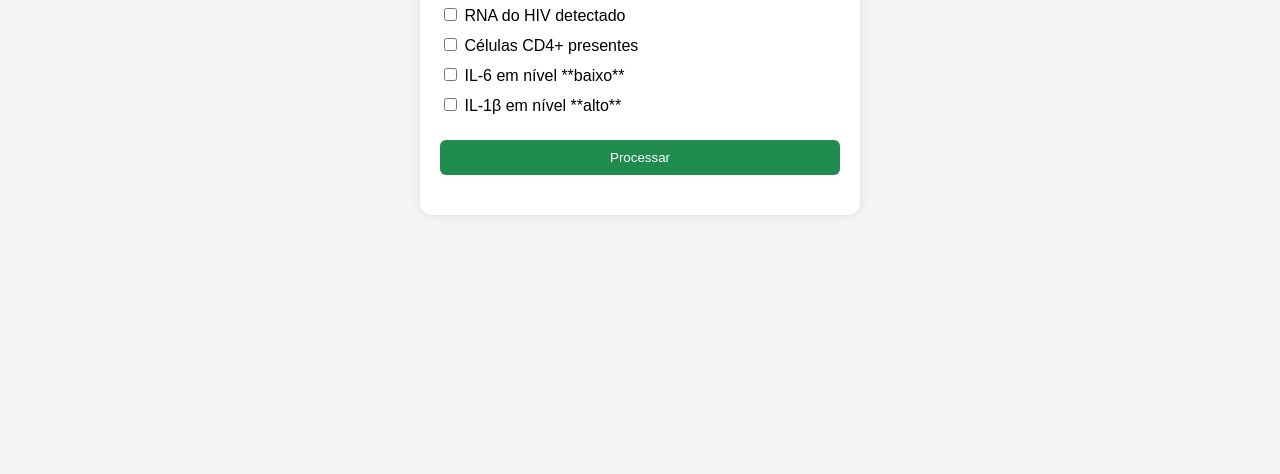
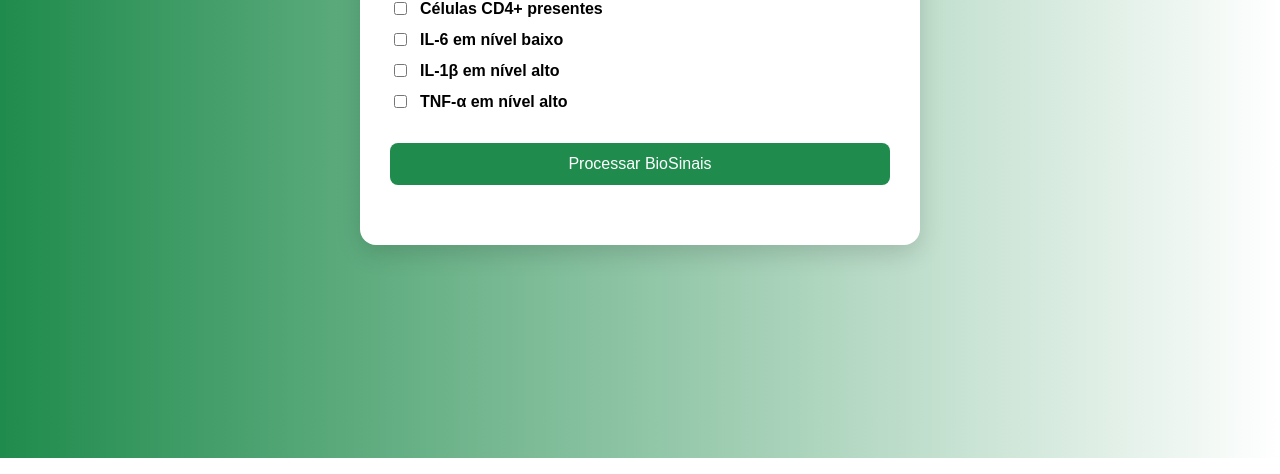
Before and after one commit to Dala35/Bioai-Ctx-Simulator, a plain HTML site: page index.html in a window 1280 px wide. Shown: the part 342-816 px from the top of the page. Drawn offline with Linux system fonts and the light colour scheme.

Commit message:
Update index.html

```diff
--- a/index.html
+++ b/index.html
@@ -2,11 +2,13 @@
 <head>
   <meta charset="UTF-8" />
   <meta name="viewport" content="width=device-width, initial-scale=1.0" />
-  <title>Simulador BioAI‑CTX</title>
+  <title>Simulador BioAI‑CTX v2.0</title>
   <style>
     body {
       font-family: Arial, sans-serif;
-      background: #f4f4f4;
+      background: linear-gradient(to right, #1f8b4c, #ffffff);
+      margin: 0;
+      padding: 0;
       display: flex;
       justify-content: center;
       align-items: center;
@@ -14,22 +16,28 @@
     }
     .container {
       background: #fff;
-      padding: 20px;
-      border-radius: 12px;
-      box-shadow: 0 0 10px rgba(0, 0, 0, 0.1);
-      max-width: 400px;
+      padding: 30px;
+      border-radius: 16px;
+      box-shadow: 0 8px 24px rgba(0, 0, 0, 0.15);
+      max-width: 500px;
       width: 100%;
     }
     h2 {
       text-align: center;
-      color: #333;
+      color: #1f8b4c;
     }
     label {
       display: block;
-      margin: 10px 0 5px;
+      margin: 12px 0;
+      font-weight: bold;
+    }
+    .checkbox-group {
+      display: flex;
+      align-items: center;
+      gap: 10px;
     }
     .result {
-      margin-top: 20px;
+      margin-top: 30px;
       font-size: 1.2em;
       font-weight: bold;
       text-align: center;
@@ -37,26 +45,37 @@
     button {
       margin-top: 20px;
       width: 100%;
-      padding: 10px;
+      padding: 12px;
       background-color: #1f8b4c;
       color: white;
       border: none;
-      border-radius: 6px;
+      border-radius: 8px;
       cursor: pointer;
+      font-size: 1em;
     }
     button:hover {
       background-color: #166c3b;
+    }
+    .explanation {
+      font-size: 0.9em;
+      color: #333;
+      margin-top: 10px;
+      text-align: justify;
     }
   </style>
 </head>
 <body>
   <div class="container">
-    <h2>Simulador BioAI‑CTX</h2>
-    <label><input type="checkbox" id="hivRNA" /> RNA do HIV detectado</label>
-    <label><input type="checkbox" id="cd4" /> Células CD4+ presentes</label>
-    <label><input type="checkbox" id="il6" /> IL-6 em nível **baixo**</label>
-    <label><input type="checkbox" id="il1b" /> IL-1β em nível **alto**</label><button onclick="processarSinais()">Processar</button>
+    <h2>Simulador BioAI‑CTX</h2><label class="checkbox-group"><input type="checkbox" id="hivRNA" /> RNA do HIV detectado</label>
+<label class="checkbox-group"><input type="checkbox" id="cd4" /> Células CD4+ presentes</label>
+<label class="checkbox-group"><input type="checkbox" id="il6" /> IL-6 em nível baixo</label>
+<label class="checkbox-group"><input type="checkbox" id="il1b" /> IL-1β em nível alto</label>
+<label class="checkbox-group"><input type="checkbox" id="tnfa" /> TNF-α em nível alto</label>
+
+<button onclick="processarSinais()">Processar BioSinais</button>
+
 <div class="result" id="resultado"></div>
+<div class="explanation" id="explicacao"></div>
 
   </div>  <script>
     function processarSinais() {
@@ -64,19 +83,21 @@
       const cd4 = document.getElementById("cd4").checked;
       const il6 = document.getElementById("il6").checked;
       const il1b = document.getElementById("il1b").checked;
+      const tnfa = document.getElementById("tnfa").checked;
 
-      const andLogic = hivRNA && cd4 && il6;
-      const norLogic = !il1b;
-
-      const ativarCas12b = andLogic && norLogic;
+      const ativarCas12b = hivRNA && cd4 && il6 && !il1b && !tnfa;
 
       const resultado = document.getElementById("resultado");
+      const explicacao = document.getElementById("explicacao");
+
       if (ativarCas12b) {
         resultado.textContent = "✅ Terapia ativada: Cas12b ON";
         resultado.style.color = "green";
+        explicacao.textContent = "Condições ideais: RNA viral presente, CD4+ ativos, inflamação sob controle (IL-1β e TNF-α baixos). A BioIA considera o cenário como seguro para resposta editável.";
       } else {
         resultado.textContent = "⛔ Terapia bloqueada";
         resultado.style.color = "red";
+        explicacao.textContent = "A combinação atual de biossinais indica risco de inflamação severa ou ausência de alvo. Ajuste os parâmetros para simular outra resposta.";
       }
     }
   </script></body>
```
